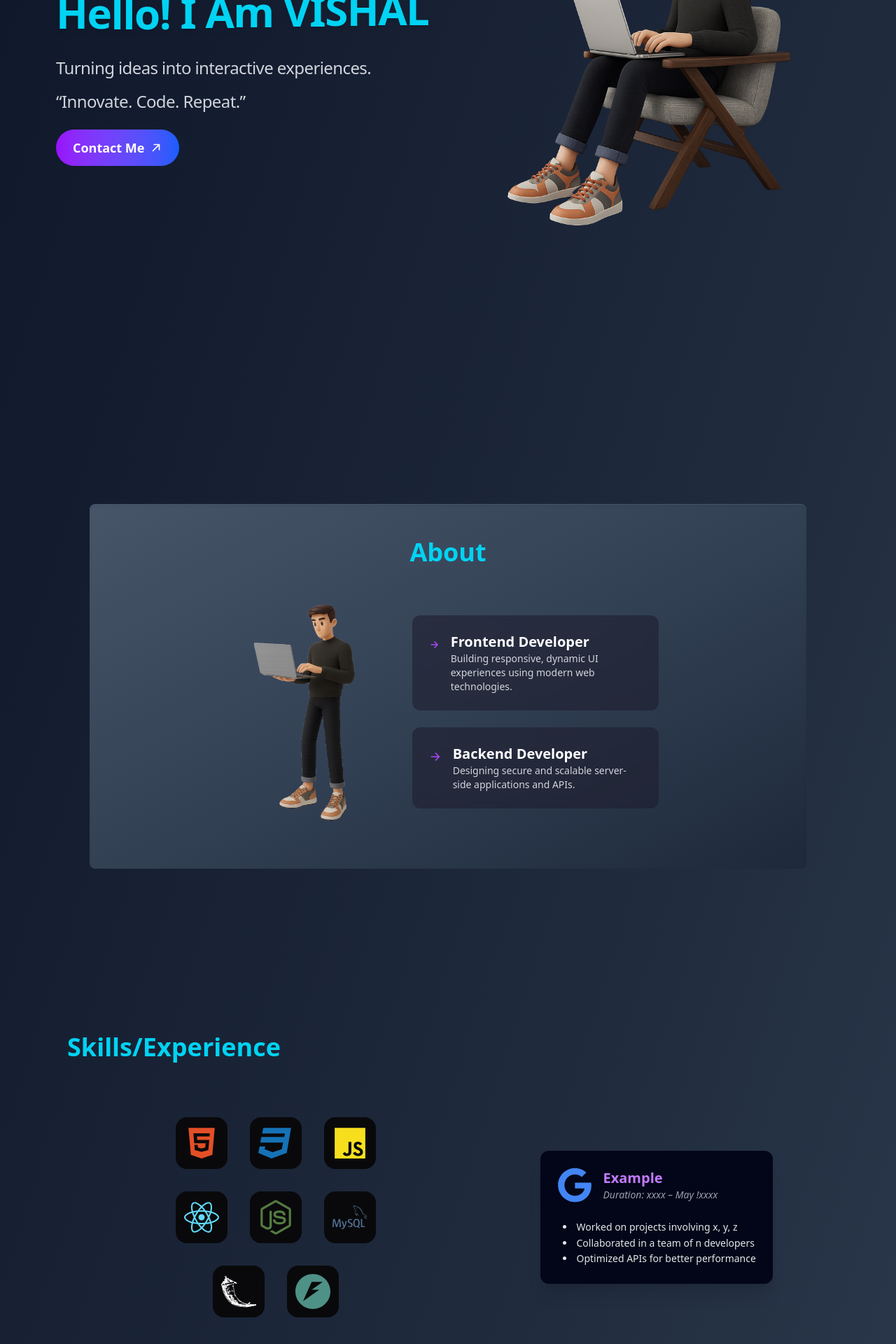
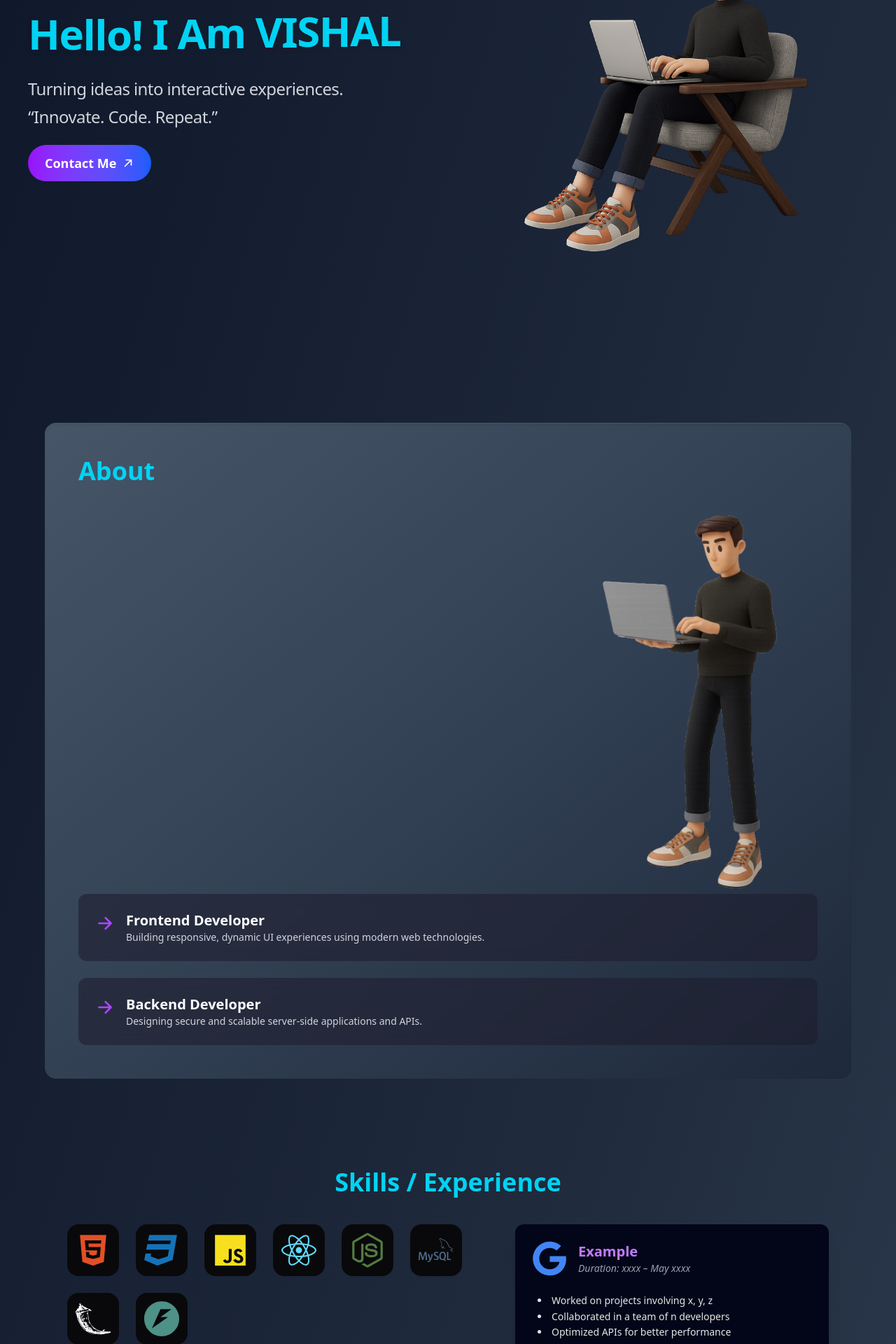
Before and after one commit to Vishalsomaraju/Portfolio, a React (Vite) app: page / in a window 1280 px wide. Shown: the part 260-2180 px from the top of the page at 70% size. Built offline with nearby package versions, Linux system fonts and the light colour scheme.

Commit message:
mobile view

```diff
--- a/src/components/about/About.jsx
+++ b/src/components/about/About.jsx
@@ -6,22 +6,28 @@ export default function About() {
   return (
     <section
       id="about"
-      className="min-h-screen flex items-center justify-center px-4"
+      className="min-h-screen flex items-center justify-center px-4 py-10 sm:py-16"
     >
-      <div className="text-white md:flex items-center md:flex-wrap md:justify-center bg-gradient-to-tl from-[#1e293b] via-[#334155] to-[#475569] bg-opacity-90 shadow-inner border-t border-slate-600 rounded-lg p-12 max-w-5xl w-full">
-        <h2 className="w-full text-center text-2xl md:text-4xl font-bold mb-8 text-cyan-400 transition transform hover:scale-105">
-          About
-        </h2>
-        <div className="md:flex flex-wrap flex-col md:flex-row items-center gap-8 justify-center">
-          <img className="md:h-80 m-4" src={about_avatar} alt="Idea Avatar" />
+      <div className="text-white flex flex-col md:flex-row items-center justify-center bg-gradient-to-tl from-[#1e293b] via-[#334155] to-[#475569] bg-opacity-90 shadow-inner border-t border-slate-600 rounded-2xl p-6 sm:p-12 max-w-6xl w-full gap-8">
+        <div className="w-full text-center md:text-left">
+          <h2 className="text-2xl md:text-4xl font-bold mb-8 text-cyan-400 transition-transform hover:scale-105">
+            About
+          </h2>
+          <div className="flex justify-center md:justify-end w-full md:w-auto">
+            <img
+              className="w-60 sm:w-72 md:w-80 rounded-xl"
+              src={about_avatar}
+              alt="About Avatar"
+            />
+          </div>
           <ul className="space-y-6">
             <li>
-              <div className="flex gap-4 p-6 w-[22rem] rounded-xl transition transform hover:scale-105 hover:shadow-purple-500/30 hover:shadow-2xl bg-[#1e1e2f]/60 backdrop-blur-sm">
+              <div className="flex gap-4 p-6 rounded-xl transition-transform hover:scale-105 hover:shadow-purple-500/30 hover:shadow-2xl bg-[#1e1e2f]/60 backdrop-blur-sm">
                 <IoArrowForward size={28} className="mt-1 text-purple-500" />
                 <div>
-                  <h1 className="text-xl font-semibold text-white">
+                  <h3 className="text-xl font-semibold text-white">
                     Frontend Developer
-                  </h1>
+                  </h3>
                   <p className="text-sm text-gray-300">
                     Building responsive, dynamic UI experiences using modern web
                     technologies.
@@ -30,12 +36,12 @@ export default function About() {
               </div>
             </li>
             <li>
-              <div className="flex gap-4 p-6 w-[22rem] rounded-xl transition transform hover:scale-105 hover:shadow-purple-500/30 hover:shadow-2xl bg-[#1e1e2f]/60 backdrop-blur-sm">
+              <div className="flex gap-4 p-6 rounded-xl transition-transform hover:scale-105 hover:shadow-purple-500/30 hover:shadow-2xl bg-[#1e1e2f]/60 backdrop-blur-sm">
                 <IoArrowForward size={28} className="mt-1 text-purple-500" />
                 <div>
-                  <h1 className="text-xl font-semibold text-white">
+                  <h3 className="text-xl font-semibold text-white">
                     Backend Developer
-                  </h1>
+                  </h3>
                   <p className="text-sm text-gray-300">
                     Designing secure and scalable server-side applications and
                     APIs.
--- a/src/components/experience/Experience.jsx
+++ b/src/components/experience/Experience.jsx
@@ -11,50 +11,64 @@ import { SiMysql, SiFlask, SiFastapi } from "react-icons/si";
 
 export default function Experience() {
   return (
-    <section id="experience" className="min-h-screen">
-      <div id="Experience" className="p-10 md:p-24 text-white">
-        <h1 className="inline-block text-2xl md:text-4xl text-cyan-400 font-bold transition-transform duration-300 transform hover:scale-105 origin-center mb-8">
-          Skills/Experience
+    <section id="experience" className="min-h-screen bg-transparent">
+      <div className="px-4 sm:px-6 md:px-10 lg:px-24 py-16 text-white max-w-screen-xl mx-auto">
+        <h1 className="text-2xl sm:text-3xl md:text-4xl text-cyan-400 font-bold mb-10 text-center transition-transform transform hover:scale-105">
+          Skills / Experience
         </h1>
 
-        <div className="flex flex-wrap items-center justify-around">
-          <div className="flex flex-wrap md:w-2/5 gap-8 md:p-12 py-10 justify-center">
-            <span className="p-3 bg-zinc-950 flex items-center rounded-2xl transition duration-300 transform hover:scale-110 hover:shadow-[0_0_20px_5px_rgba(168,85,247,0.3)]">
-              <FaHtml5 color="#E34F26" size={50} />
-            </span>
-            <span className="p-3 bg-zinc-950 flex items-center rounded-2xl transition duration-300 transform hover:scale-110 hover:shadow-[0_0_20px_5px_rgba(168,85,247,0.3)]">
-              <FaCss3 color="#1572B6" size={50} />
-            </span>
-            <span className="p-3 bg-zinc-950 flex items-center rounded-2xl transition duration-300 transform hover:scale-110 hover:shadow-[0_0_20px_5px_rgba(168,85,247,0.3)]">
-              <FaJs color="#F7DF1E" size={50} />
-            </span>
-            <span className="p-3 bg-zinc-950 flex items-center rounded-2xl transition duration-300 transform hover:scale-110 hover:shadow-[0_0_20px_5px_rgba(168,85,247,0.3)]">
-              <FaReact color="#61DAFB" size={50} />
-            </span>
-            <span className="p-3 bg-zinc-950 flex items-center rounded-2xl transition duration-300 transform hover:scale-110 hover:shadow-[0_0_20px_5px_rgba(168,85,247,0.3)]">
-              <FaNodeJs color="#547b41" size={50} />
-            </span>
-            <span className="p-3 bg-zinc-950 flex items-center rounded-2xl transition duration-300 transform hover:scale-110 hover:shadow-[0_0_20px_5px_rgba(168,85,247,0.3)]">
-              <SiMysql color="#4f6e90" size={50} />
-            </span>
-            <span className="p-3 bg-zinc-950 flex items-center rounded-2xl transition duration-300 transform hover:scale-110 hover:shadow-[0_0_20px_5px_rgba(168,85,247,0.3)]">
-              <SiFlask color="#fff" size={50} />
-            </span>
-            <span className="p-3 bg-zinc-950 flex items-center rounded-2xl transition duration-300 transform hover:scale-110 hover:shadow-[0_0_20px_5px_rgba(168,85,247,0.3)]">
-              <SiFastapi color="#4e9186" size={50} />
-            </span>
+        <div className="flex flex-col lg:flex-row items-center lg:items-start justify-center gap-12">
+          {/* Skills Section */}
+          <div className="flex flex-wrap gap-6 justify-center md:justify-start">
+            {[
+              FaHtml5,
+              FaCss3,
+              FaJs,
+              FaReact,
+              FaNodeJs,
+              SiMysql,
+              SiFlask,
+              SiFastapi,
+            ].map((Icon, i) => (
+              <span
+                key={i}
+                className="p-3 bg-zinc-950 rounded-2xl transition-transform duration-300 transform hover:scale-110 hover:shadow-[0_0_20px_5px_rgba(168,85,247,0.3)]"
+              >
+                <Icon
+                  size={50}
+                  color={
+                    Icon === FaHtml5
+                      ? "#E34F26"
+                      : Icon === FaCss3
+                      ? "#1572B6"
+                      : Icon === FaJs
+                      ? "#F7DF1E"
+                      : Icon === FaReact
+                      ? "#61DAFB"
+                      : Icon === FaNodeJs
+                      ? "#547b41"
+                      : Icon === SiMysql
+                      ? "#4f6e90"
+                      : Icon === SiFastapi
+                      ? "#4e9186"
+                      : "#ffffff"
+                  }
+                />
+              </span>
+            ))}
           </div>
 
-          <div>
-            <div className="flex flex-col gap-2 bg-slate-950 bg-opacity-45 rounded-xl p-6 shadow-xl max-w-md transition duration-300 transform hover:scale-110 hover:shadow-2xl hover:shadow-purple-500/30">
-              <div className="flex items-center gap-4 ">
+          {/* Experience Card */}
+          <div className="w-full max-w-md">
+            <div className="flex flex-col gap-2 bg-slate-950 bg-opacity-45 rounded-xl p-6 shadow-xl transition duration-300 transform hover:scale-105 hover:shadow-purple-500/30">
+              <div className="flex items-center gap-4">
                 <FaGoogle color="#4285f4" size={50} />
                 <div>
                   <h2 className="text-xl font-semibold text-purple-400">
                     Example
                   </h2>
                   <p className="text-sm text-gray-400 italic">
-                    Duration: xxxx – May !xxxx
+                    Duration: xxxx – May xxxx
                   </p>
                 </div>
               </div>
--- a/src/components/home/Home.jsx
+++ b/src/components/home/Home.jsx
@@ -18,10 +18,10 @@ export default function Home() {
   };
 
   return (
-    <section id="home" className="min-h-screen">
-      <div className="text-white mt-10 flex flex-col md:flex-row w-full justify-between items-center p-10 md:p-20 gap-8">
-        <div className="md:w-2/4 pt-5">
-          <h1 className="text-3xl md:text-6xl font-bold leading-tight tracking-tight text-cyan-400 drop-shadow-md flex">
+    <section id="home" className="min-h-screen flex items-center">
+      <div className="text-white flex flex-col md:flex-row w-full justify-between items-center px-4 sm:px-6 md:px-10 py-16 gap-12 max-w-screen-xl mx-auto">
+        <div className="w-full md:w-2/4 text-center md:text-left">
+          <h1 className="text-3xl sm:text-4xl md:text-6xl font-bold leading-tight tracking-tight text-cyan-400 drop-shadow-md flex flex-wrap justify-center md:justify-start">
             {letters.map((char, i) => (
               <span
                 key={i}
@@ -33,29 +33,31 @@ export default function Home() {
             ))}
           </h1>
 
-          <p className="text-base md:text-2xl mt-4 text-gray-300 tracking-tight">
+          <p className="text-base sm:text-lg md:text-2xl mt-4 text-gray-300 tracking-tight">
             Turning ideas into interactive experiences.
           </p>
-          <p className="text-base md:text-2xl mt-4 text-gray-300 tracking-tight">
+          <p className="text-base sm:text-lg md:text-2xl mt-2 text-gray-300 tracking-tight">
             “Innovate. Code. Repeat.”
           </p>
 
+          <div className="mt-6 flex justify-center md:justify-start">
             <button
               aria-label="Hire me"
               role="button"
               onClick={scrollToContact}
-            className="mt-6 px-6 py-3 rounded-full text-lg font-semibold text-white flex items-center gap-2 bg-gradient-to-r from-purple-600 to-blue-600 hover:from-purple-700 hover:to-blue-700 transition duration-300 transform hover:scale-105 hover:shadow-[0_0_20px_5px_rgba(168,85,247,0.3)] focus:outline-none focus:ring-2 focus:ring-purple-400 focus:ring-offset-2"
+              className="px-6 py-3 rounded-full text-base sm:text-lg font-semibold text-white flex items-center gap-2 bg-gradient-to-r from-purple-600 to-blue-600 hover:from-purple-700 hover:to-blue-700 transition duration-300 transform hover:scale-105 hover:shadow-[0_0_20px_5px_rgba(168,85,247,0.3)] focus:outline-none focus:ring-2 focus:ring-purple-400 focus:ring-offset-2"
             >
               Contact Me
               <PiArrowUpRightBold className="text-lg" />
             </button>
           </div>
+        </div>
 
-        <div className="md:w-2/4 flex justify-center">
+        <div className="w-full md:w-2/4 flex justify-center">
           <img
             src={home_avatar}
             alt="Home Avatar"
-            className="max-w-xs md:max-w-md"
+            className="w-3/4 sm:w-2/3 md:w-full max-w-xs sm:max-w-sm md:max-w-md"
           />
         </div>
       </div>
--- a/src/components/navbar/Navbar.jsx
+++ b/src/components/navbar/Navbar.jsx
@@ -7,7 +7,6 @@ const NAVBAR_HEIGHT = 64;
 export default function Navbar() {
   const [menuOpen, setMenuOpen] = useState(false);
   const [activeSection, setActiveSection] = useState("home");
-
   const ticking = useRef(false);
 
   const toggleMenu = () => setMenuOpen((prev) => !prev);
@@ -57,6 +56,14 @@ export default function Navbar() {
     return () => window.removeEventListener("scroll", handleScroll);
   }, [activeSection]);
 
+  useEffect(() => {
+    if (menuOpen) {
+      document.body.style.overflow = "hidden";
+    } else {
+      document.body.style.overflow = "auto";
+    }
+  }, [menuOpen]);
+
   const navSections = ["about", "experience", "projects", "contact"];
 
   return (
@@ -64,10 +71,10 @@ export default function Navbar() {
       <nav
         role="navigation"
         aria-label="Main navigation"
-        className="bg-white border-gray-200 fixed w-full dark:bg-gray-900 z-50"
+        className="bg-white border-gray-200 fixed w-full top-0 left-0 dark:bg-gray-900 z-50"
         style={{ height: NAVBAR_HEIGHT }}
       >
-        <div className="max-w-screen-xl flex flex-wrap items-center justify-between mx-auto p-4">
+        <div className="w-full max-w-screen-xl flex flex-wrap items-center justify-between px-4 py-3 mx-auto">
           <a
             href="#home"
             className="flex items-center space-x-3 rtl:space-x-reverse group cursor-pointer"
@@ -81,7 +88,7 @@ export default function Navbar() {
               className="h-8 transition-transform duration-300 group-hover:scale-110"
               alt="react Logo"
             />
-            <span className="self-center text-2xl font-semibold whitespace-nowrap dark:text-white transition-transform duration-300 transform group-hover:text-cyan-500 group-hover:scale-110">
+            <span className="text-xl sm:text-2xl font-semibold whitespace-nowrap dark:text-white transition-transform duration-300 transform group-hover:text-cyan-500 group-hover:scale-110">
               Portfolio
             </span>
           </a>
@@ -98,12 +105,13 @@ export default function Navbar() {
             )}
           </button>
 
+          <div className="absolute top-full left-0 right-0 mx-auto mt-2 w-11/12 max-w-xs lg:hidden z-50">
             <div
-            className={`absolute top-full right-4 mt-2 w-40 bg-white dark:bg-gray-800 border border-gray-200 dark:border-gray-700 rounded-md shadow-lg z-50 transition-all duration-300 overflow-hidden ${
+              className={`bg-white dark:bg-gray-800 border border-gray-200 dark:border-gray-700 rounded-md shadow-lg overflow-hidden transition-all duration-300 ${
                 menuOpen
                   ? "max-h-96 opacity-100 visible"
                   : "max-h-0 opacity-0 invisible"
-            } lg:hidden`}
+              }`}
             >
               <ul className="py-1">
                 {navSections.map((section) => (
@@ -125,6 +133,7 @@ export default function Navbar() {
                   </li>
                 ))}
               </ul>
+            </div>
           </div>
 
           <ul className="hidden lg:flex space-x-8 font-medium text-gray-700 dark:text-white">
--- a/src/components/projects/ProjectCard.jsx
+++ b/src/components/projects/ProjectCard.jsx
@@ -9,7 +9,7 @@ export default function ProjectCard({
   codeLink,
 }) {
   return (
-    <div className="flex flex-col bg-slate-950 bg-opacity-45 rounded-xl shadow-xl max-w-md transition duration-300 transform hover:scale-105 hover:shadow-2xl hover:shadow-purple-500/30">
+    <div className="flex flex-col bg-slate-950 bg-opacity-45 rounded-xl shadow-xl w-full max-w-xs sm:max-w-sm md:max-w-md transition-transform duration-300 hover:scale-105 hover:shadow-purple-500/30">
       {image && (
         <img
           className="rounded-t-xl object-cover w-full h-48"
@@ -18,11 +18,13 @@ export default function ProjectCard({
         />
       )}
 
-      <div className="p-4 flex flex-col items-center text-center gap-4">
-        <h3 className="text-xl md:text-2xl font-bold">{title}</h3>
-        <p className="text-sm md:text-md text-justify">{main}</p>
+      <div className="p-5 flex flex-col items-center text-center gap-4">
+        <h3 className="text-xl md:text-2xl font-bold text-purple-300">
+          {title}
+        </h3>
+        <p className="text-sm md:text-md text-gray-300 text-justify">{main}</p>
 
-        <div className="flex justify-center gap-4 mt-4">
+        <div className="flex justify-center gap-4 mt-4 flex-wrap">
           {demoLink && (
             <a
               href={demoLink}
@@ -30,7 +32,7 @@ export default function ProjectCard({
               rel="noopener noreferrer"
               aria-label={`${title} Live Demo`}
             >
-              <button className="flex items-center gap-2 text-white py-2 px-4 text-sm md:text-base hover:opacity-85 duration-300 hover:scale-105 font-semibold rounded-3xl bg-[#465697]">
+              <button className="flex items-center gap-2 text-white py-2 px-4 text-sm md:text-base hover:opacity-90 hover:scale-105 duration-300 font-semibold rounded-3xl bg-gradient-to-r from-purple-600 to-blue-600">
                 <FiExternalLink /> Demo
               </button>
             </a>
@@ -42,7 +44,7 @@ export default function ProjectCard({
               rel="noopener noreferrer"
               aria-label={`${title} Source Code`}
             >
-              <button className="flex items-center gap-2 text-white py-2 px-4 text-sm md:text-base hover:opacity-85 duration-300 hover:scale-105 font-semibold rounded-3xl bg-[#465697]">
+              <button className="flex items-center gap-2 text-white py-2 px-4 text-sm md:text-base hover:opacity-90 hover:scale-105 duration-300 font-semibold rounded-3xl bg-gradient-to-r from-purple-600 to-blue-600">
                 <FiGithub /> Code
               </button>
             </a>
--- a/src/components/projects/Projects.jsx
+++ b/src/components/projects/Projects.jsx
@@ -3,13 +3,13 @@ import ProjectCard from "./ProjectCard";
 
 export default function Projects() {
   return (
-    <section id="projects" className="min-h-screen text-white">
-      <div className="bg-gradient-to-tl from-[#1e293b] via-[#334155] to-[#475569] bg-opacity-90 shadow-inner border-t border-slate-600 mx-0 md:mx-20 rounded-lg p-10 md:p-24">
-        <h1 className="inline-block text-2xl md:text-4xl text-cyan-400 font-bold transition-transform duration-300 transform hover:scale-105 origin-center mb-12">
+    <section id="projects" className="min-h-screen text-white bg-transparent">
+      <div className="bg-gradient-to-tl from-[#1e293b] via-[#334155] to-[#475569] bg-opacity-90 shadow-inner border-t border-slate-600 mx-4 sm:mx-8 md:mx-20 rounded-lg px-6 py-14 sm:px-10 md:px-24">
+        <h1 className="text-2xl sm:text-3xl md:text-4xl text-cyan-400 font-bold transition-transform transform hover:scale-105 mb-12 text-center">
           Projects
         </h1>
 
-        <div className="grid grid-cols-1 md:grid-cols-2 lg:grid-cols-3 gap-8">
+        <div className="grid grid-cols-1 sm:grid-cols-2 lg:grid-cols-3 gap-8 place-items-center">
           <ProjectCard
             title="E-commerce"
             main="A full-stack e-commerce website featuring user authentication, cart management, and Stripe payments."
```
Also changed, not shown: src/components/contact/Contact.jsx (+21 -23 lines). Lines whose indentation alone changed are shown as unchanged.
